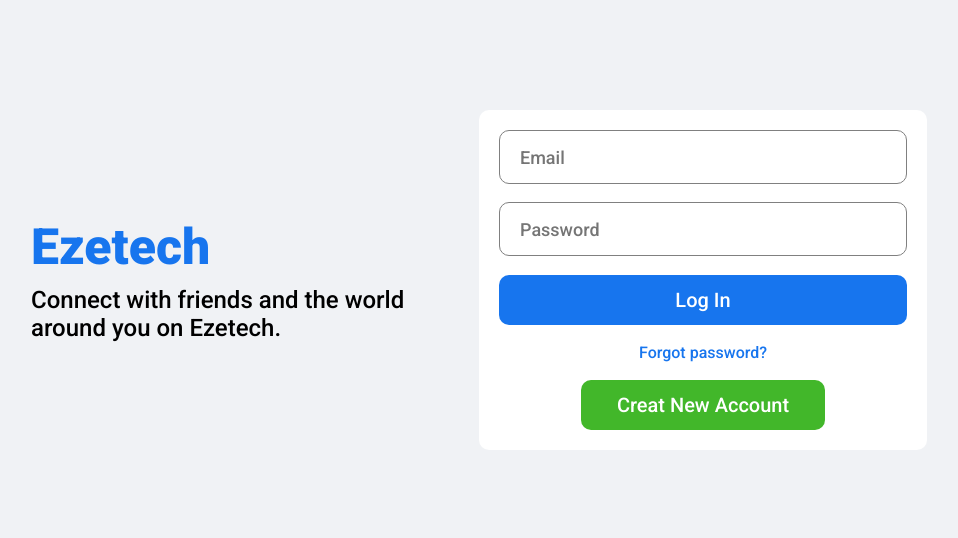
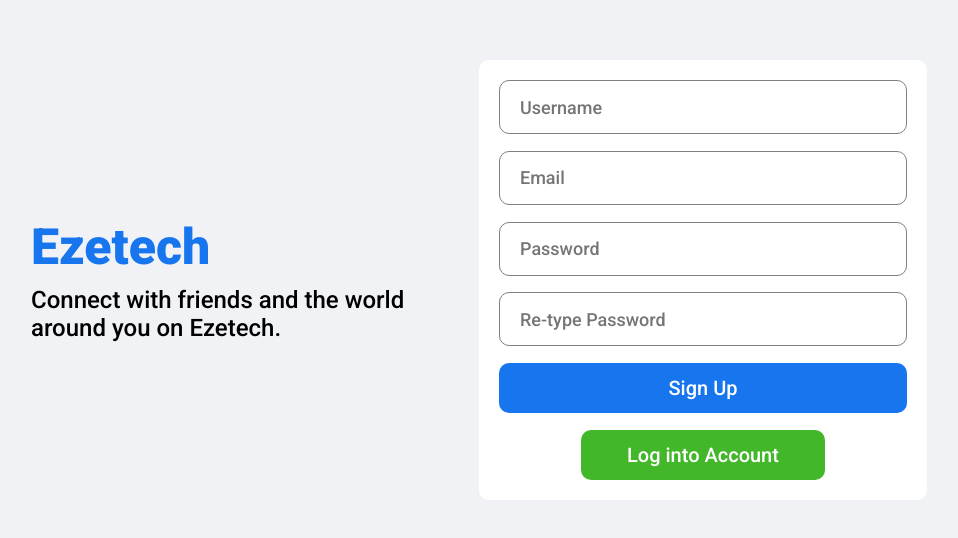
Before and after one commit to KitwanaSh/facebook_like_react, a React (Create React App) app: page / in a window 1280 px wide. Shown: the top 538 px of the page, without its empty margins (161-1119 px from the left). Built offline with nearby package versions, Linux system fonts and the light colour scheme.

Commit message:
Feat: Add more inputs

```diff
--- a/src/Pages/register/Register.jsx
+++ b/src/Pages/register/Register.jsx
@@ -1,6 +1,6 @@
 import "./register.css"
 
-export default function Login() {
+export default function Register() {
 	return (
 		<div className="login">
 			<div className="loginWrapper">
@@ -12,11 +12,12 @@ export default function Login() {
 				</div>
 				<div className="loginRight">
 					<div className="loginBox">
+						<input placeholder="Username" className="loginInput" />
 						<input placeholder="Email" className="loginInput" />
 						<input placeholder="Password" className="loginInput" />
-						<button className="loginButton">Log In</button>
-						<span  className="loginForgot">Forgot password?</span>
-						<button className="loginRegisterButton">Creat New Account</button>
+						<input placeholder="Re-type Password" className="loginInput" />
+						<button className="loginButton">Sign Up</button>
+						<button className="loginRegisterButton">Log into Account</button>
 					</div>
 				</div>
 			</div>
--- a/src/Pages/register/register.css
+++ b/src/Pages/register/register.css
@@ -28,7 +28,7 @@
 }
 
 .loginBox {
-	height: 300px;
+	height: 400px;
 	padding: 20px;
 	background-color: white;
 	border-radius: 10px;
```
